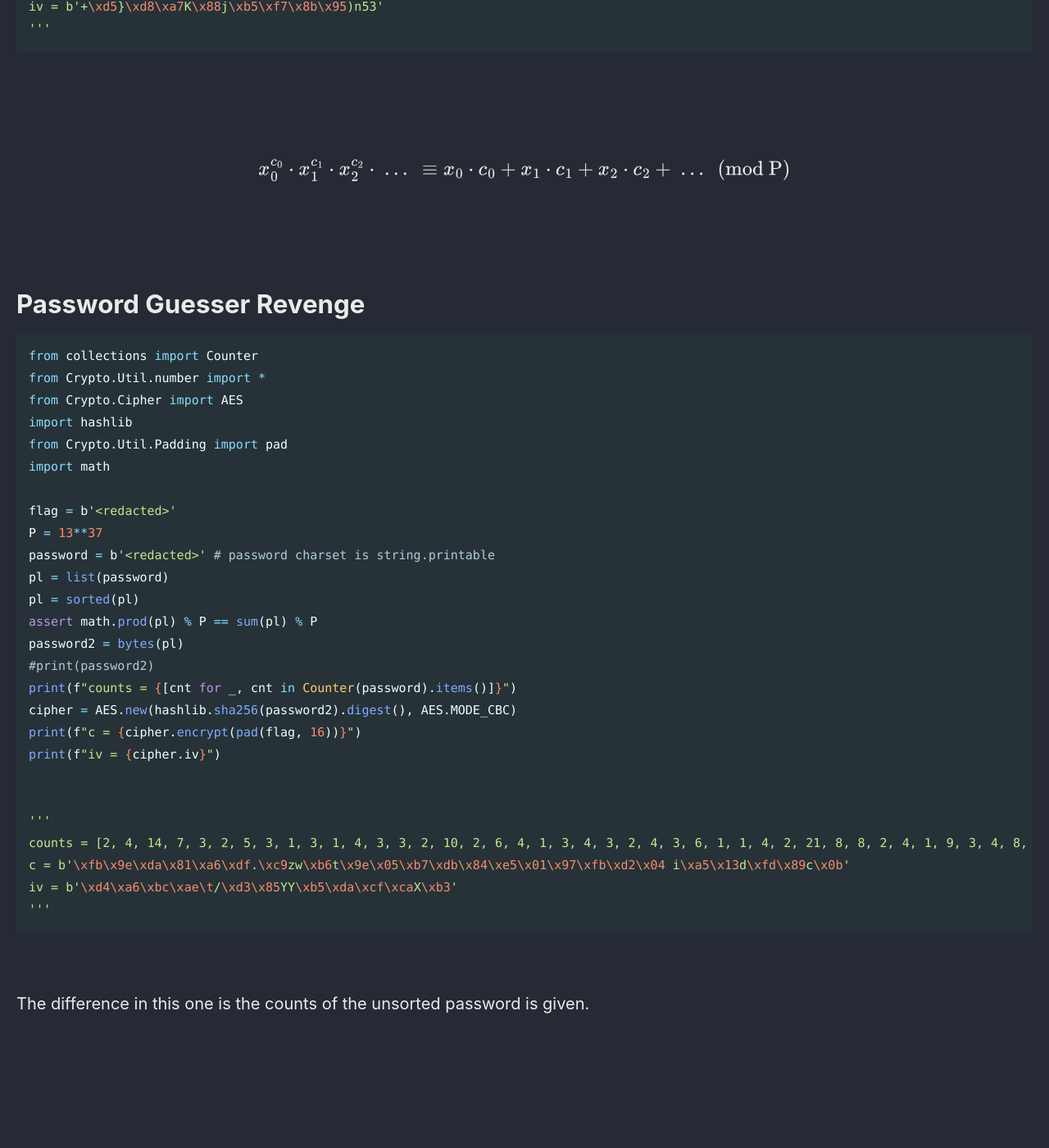
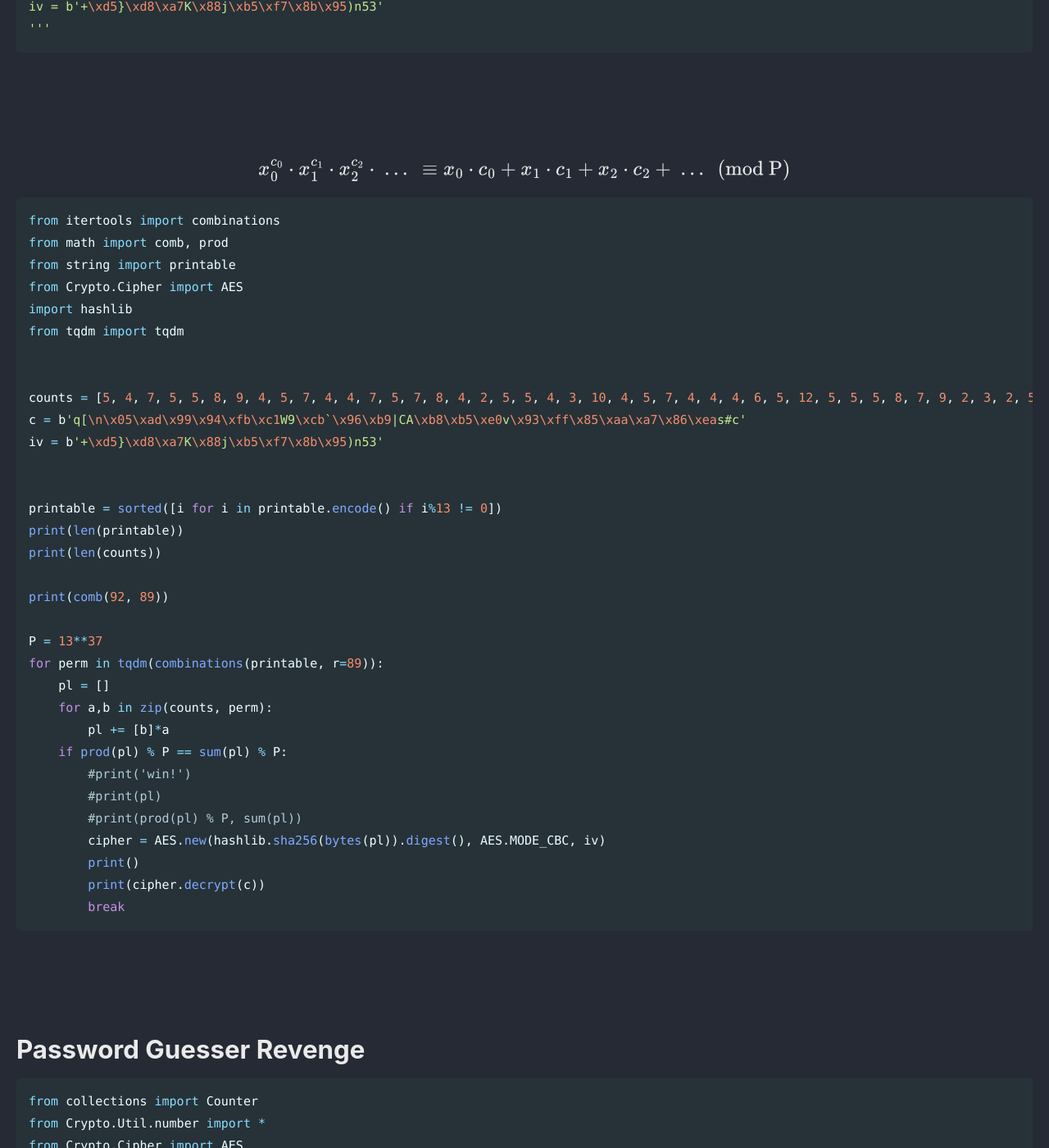
Before and after one commit to Connor-McCartney/Connor-McCartney.github.io, a Jekyll site: the page built from _pages/cryptography/other/DeadSecCTF2024.md, in a window 1280 px wide and 1400 px high, scrolled down 955 px. Shown: the whole window at 82% size. Built offline with Jekyll 4.4.1, drawn with Linux system fonts in a browser that asks for light colours; cached includes are drawn as plain includes; before the commit the page ends 2250 px from its top, so only the background shows below that.

Commit message:
Update DeadSecCTF2024.md

````diff
--- a/_pages/cryptography/other/DeadSecCTF2024.md
+++ b/_pages/cryptography/other/DeadSecCTF2024.md
@@ -44,7 +44,40 @@ iv = b'+\xd5}\xd8\xa7K\x88j\xb5\xf7\x8b\x95)n53'
 
 $$x_0^{c_0} \cdot x_1^{c_1} \cdot x_2^{c_2} \cdot \ ... \ \equiv x_0 \cdot c_0 + x_1 \cdot c_1 + x_2 \cdot c_2 + \ ... \ \text{  (mod P)}$$
 
+```python
+from itertools import combinations
+from math import comb, prod
+from string import printable
+from Crypto.Cipher import AES
+import hashlib
+from tqdm import tqdm
 
+
+counts = [5, 4, 7, 5, 5, 8, 9, 4, 5, 7, 4, 4, 7, 5, 7, 8, 4, 2, 5, 5, 4, 3, 10, 4, 5, 7, 4, 4, 4, 6, 5, 12, 5, 5, 5, 8, 7, 9, 2, 3, 2, 5, 8, 6, 4, 4, 7, 2, 4, 5, 7, 9, 4, 9, 7, 4, 7, 8, 4, 2, 4, 4, 4, 4, 3, 3, 7, 4, 6, 9, 4, 4, 4, 6, 7, 4, 4, 4, 1, 3, 5, 8, 4, 9, 11, 7, 4, 2, 4]
+c = b'q[\n\x05\xad\x99\x94\xfb\xc1W9\xcb`\x96\xb9|CA\xb8\xb5\xe0v\x93\xff\x85\xaa\xa7\x86\xeas#c'
+iv = b'+\xd5}\xd8\xa7K\x88j\xb5\xf7\x8b\x95)n53'
+
+
+printable = sorted([i for i in printable.encode() if i%13 != 0])
+print(len(printable))
+print(len(counts))
+
+print(comb(92, 89))
+
+P = 13**37
+for perm in tqdm(combinations(printable, r=89)):
+    pl = []
+    for a,b in zip(counts, perm):
+        pl += [b]*a
+    if prod(pl) % P == sum(pl) % P:
+        #print('win!')
+        #print(pl)
+        #print(prod(pl) % P, sum(pl))
+        cipher = AES.new(hashlib.sha256(bytes(pl)).digest(), AES.MODE_CBC, iv)
+        print()
+        print(cipher.decrypt(c))
+        break
+```
 
 
 
````
